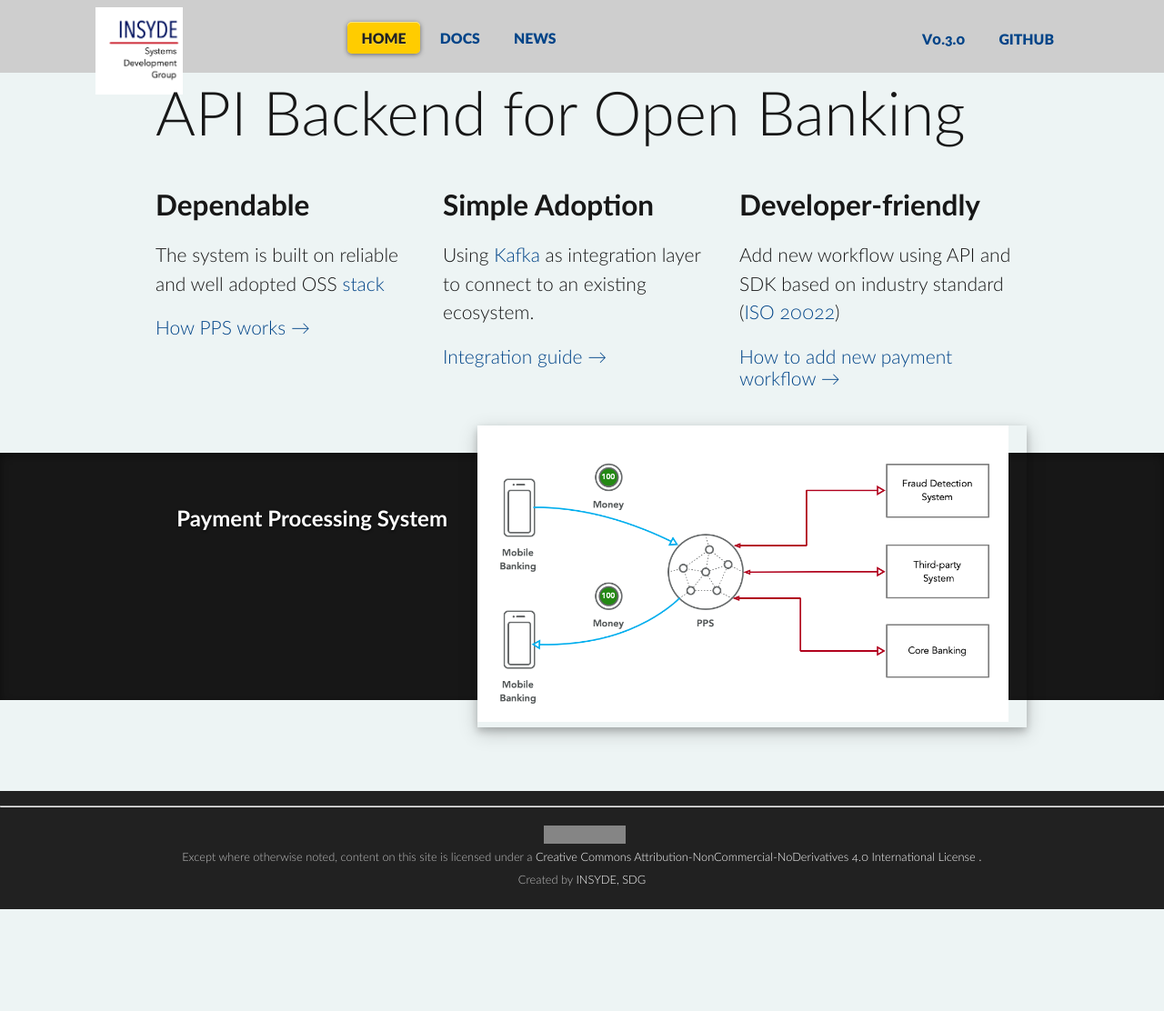
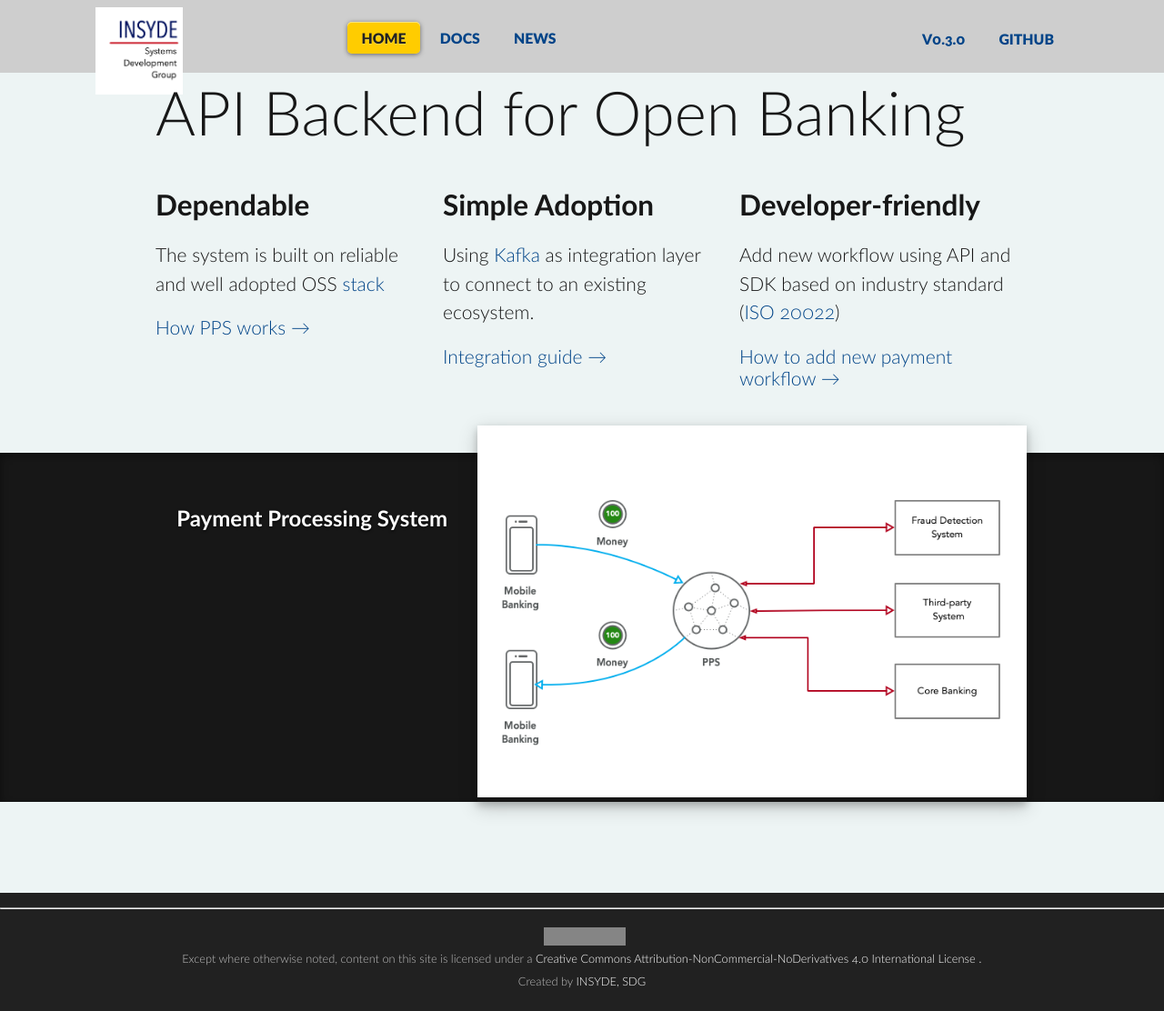
Before and after one commit to system42world/pps, a Jekyll site: the page built from pages/index.html, in a window 1280 px wide. Shown: the whole page at 91% size. Built offline with Jekyll 4.4.1, drawn with Linux system fonts in a browser that asks for light colours; some web fonts are replaced; before the commit the page ends 1000 px from its top, so only the background shows below that; grey boxes are pictures that could not be loaded.

Commit message:
fix: adjust css for main diagram
IssueID: none
REferences: none

```diff
--- a/_sass/_gridism.scss
+++ b/_sass/_gridism.scss
@@ -25,7 +25,7 @@
 
 /* This ensures the outer gutters are equal to the (doubled) inner gutters. */
 .grid .unit:first-child { padding-left: 20px; }
-.grid .unit:last-child { padding-right: 20px; }
+.grid .unit:last-child { padding-right: 0px; }
 
 /* Nested grids already have padding though, so let's nuke it */
 .unit .unit:first-child { padding-left: 0; }
--- a/_sass/_style.scss
+++ b/_sass/_style.scss
@@ -297,6 +297,7 @@
     .code {
       font-size: 18px;
       margin: -30px 0;
+      margin-bottom: 0px;
       float: right;
     }
 
```
Also changed, not shown: assets/product.png.
